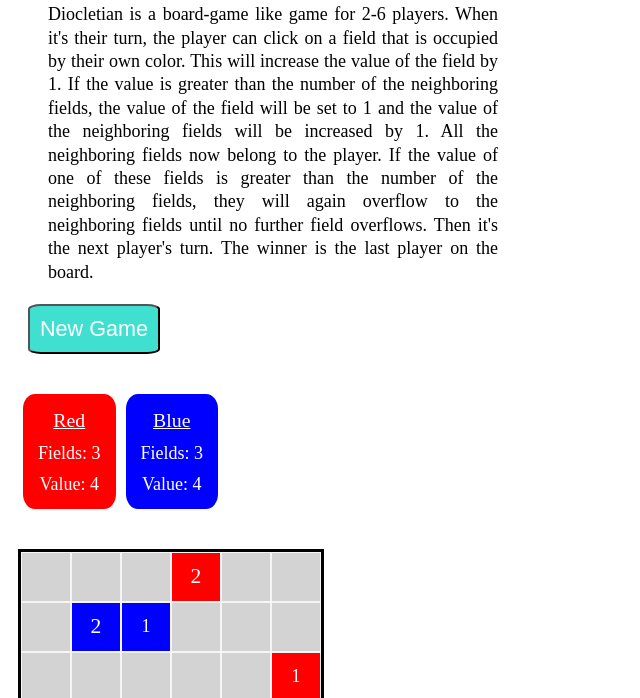
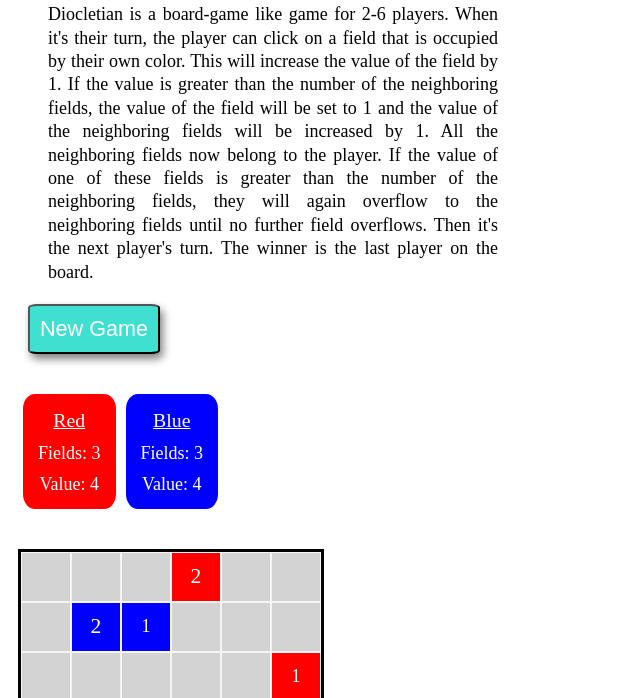
Before and after one commit to miob1781/DiocletianGame, a plain HTML site: page index.html in a window 1280 px wide. Shown: the part 102-800 px from the top of the page, without its empty margins (0-640 px from the left). Drawn offline with Linux system fonts and the light colour scheme.

Commit message:
add shadow to buttons

```diff
--- a/styles/style.css
+++ b/styles/style.css
@@ -32,7 +32,8 @@ header, #rules {
     color: white;
     font-size: 1.2rem;
     padding: 10px;
-    border-radius: 10%;
+    border-radius: 7%;
+    box-shadow: 3px 5px 9px grey;
     cursor: pointer;
 }
 
```
